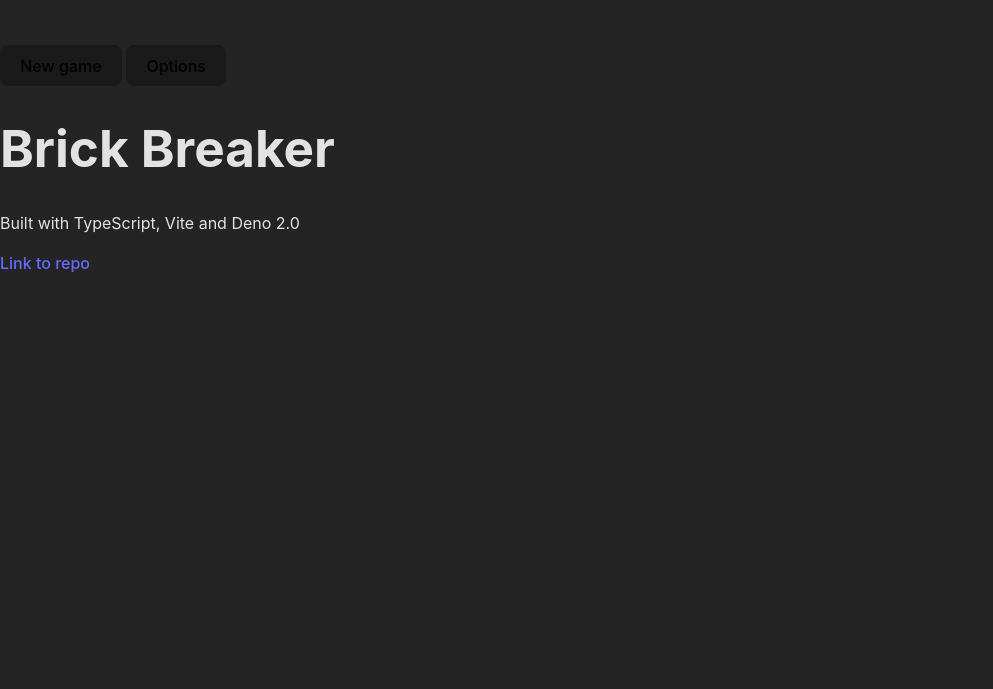
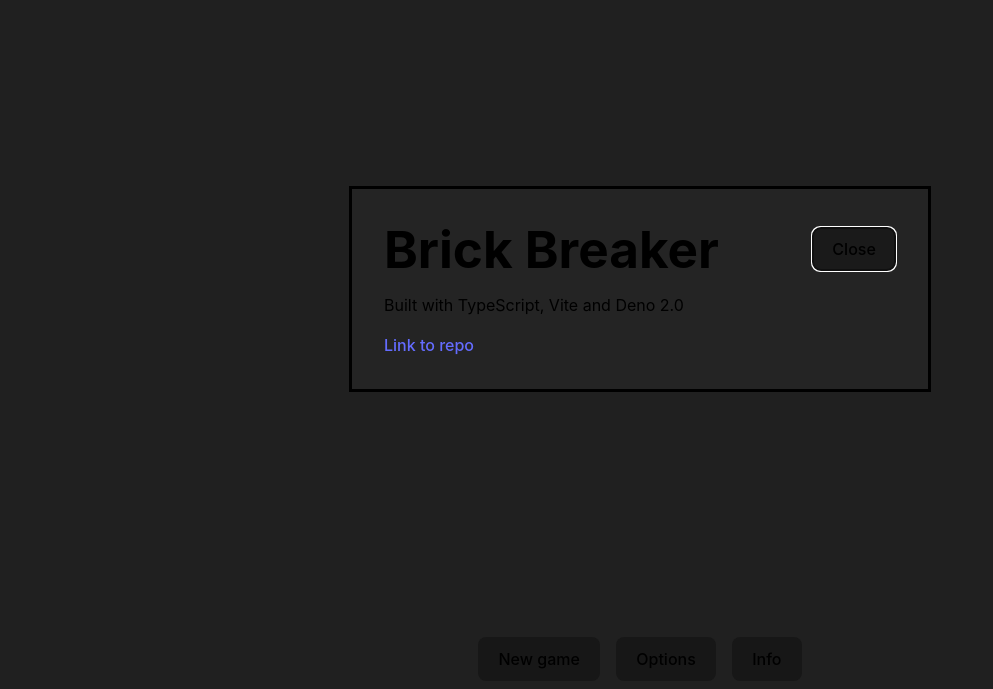
Before and after one commit to kputnins/brick-breaker, a website built with Vite: page index.html in a window 1280 px wide. Shown: the part 111-800 px from the top of the page, without its empty margins (0-993 px from the left). Built offline with nearby package versions, Linux system fonts and the light colour scheme.

Commit message:
feat: added basic UI

```diff
--- a/index.html
+++ b/index.html
@@ -10,16 +10,43 @@
     <body>
         <div id="app">
             <canvas id="canvas"></canvas>
-            <div>
+
+            <div id="controls" class="flex justify-content-center gap-16 p-8">
                 <button id="new-game" type="button">New game</button>
                 <button id="options" type="button">Options</button>
+                <button id="info" type="button">Info</button>
             </div>
-            <div>
-                <h1>Brick Breaker</h1>
-                <p>Built with TypeScript, Vite and Deno 2.0</p>
-                <a href="#" target="_blank"> Link to repo </a>
-            </div>
+
+            <dialog class="p-32">
+                <div
+                    class="flex justify-content-space-between align-items-center size-w-512 mb-16"
+                >
+                    <h1>Brick Breaker</h1>
+                    <button autofocus>Close</button>
+                </div>
+                <div>
+                    <p>Built with TypeScript, Vite and Deno 2.0</p>
+                    <a href="#" target="_blank"> Link to repo </a>
+                </div>
+            </dialog>
         </div>
+
+        <!-- Modal control -->
+        <script>
+            const dialog = document.querySelector("dialog");
+            const showButton = document.getElementById("info");
+            const closeButton = document.querySelector("dialog button");
+
+            showButton.addEventListener("click", () => {
+                dialog.showModal();
+            });
+
+            closeButton.addEventListener("click", () => {
+                dialog.close();
+            });
+
+            dialog.showModal();
+        </script>
 
         <script type="module" src="/src/main.ts"></script>
     </body>
--- a/src/main.ts
+++ b/src/main.ts
@@ -1,8 +1,120 @@
 import "./style.scss";
 import "./helpers.scss";
 
+declare global {
+  interface Window {
+    game: Game; // Replace with your actual class name
+  }
+}
+
+type Canvas = {
+  htmlElement: HTMLCanvasElement;
+  context: CanvasRenderingContext2D;
+};
+
+type Controls = {
+  panel: HTMLDivElement;
+  newGameButton: HTMLButtonElement;
+  optionsButton: HTMLButtonElement;
+  infoButton: HTMLButtonElement;
+};
+
+type Player = {
+  name: string;
+  score: number;
+  lives: number;
+  position: { x: number; y: number };
+  velocity: { x: number; y: number };
+  acceleration: { x: number; y: number };
+  size: { width: number; height: number };
+  sprite: HTMLImageElement;
+};
+
+type GameState = {
+  tick: number;
+  player: Player;
+};
+
+class Game {
+  private canvas: Canvas;
+  private controls: Controls;
+  private state: GameState;
+
+  constructor() {
+    const canvas = document.getElementById(
+      "canvas",
+    ) as HTMLCanvasElement | null;
+    if (!canvas) {
+      throw new Error("Failed to create canvas element.");
+    }
+
+    const context = canvas.getContext("2d");
+    if (!context) {
+      console.log("Canvas element", canvas);
+      throw new Error("Failed to get 2D context.");
+    }
+
+    this.canvas = { htmlElement: canvas, context: context };
+
+    const panel = document.getElementById("controls") as HTMLDivElement;
+    const newGameButton = document.getElementById(
+      "new-game",
+    ) as HTMLButtonElement;
+    const optionsButton = document.getElementById(
+      "options",
+    ) as HTMLButtonElement;
+    const infoButton = document.getElementById("info") as HTMLButtonElement;
+    if (!panel || !newGameButton || !optionsButton || !infoButton) {
+      console.log("Controls element", panel);
+      console.log("New game button", newGameButton);
+      console.log("Options button", optionsButton);
+      console.log("Info button", infoButton);
+      throw new Error("Failed to get controls elements.");
+    }
+
+    this.controls = {
+      panel: panel,
+      newGameButton: newGameButton,
+      optionsButton: optionsButton,
+      infoButton: infoButton,
+    };
+
+    this.state = {
+      tick: 0,
+      player: {
+        name: "Player",
+        score: 0,
+        lives: 3,
+        position: { x: 0, y: 0 },
+        velocity: { x: 0, y: 0 },
+        acceleration: { x: 0, y: 0 },
+        size: { width: 32, height: 32 },
+        sprite: new Image(),
+      },
+    };
+
+    this.handleResize();
+    window.addEventListener("resize", this.handleResize.bind(this));
+  }
+
+  handleResize() {
+    console.log(
+      "Resizing canvas...",
+      window.innerHeight,
+      this.controls.panel.clientHeight,
+    );
+    this.canvas.htmlElement.width = window.innerWidth;
+    this.canvas.htmlElement.height =
+      window.innerHeight - this.controls.panel.clientHeight - 6;
+  }
+}
+
 function main() {
-  console.log("Hello, World!");
+  const game = new Game();
+
+  window.game = game;
+
+  console.log("Game initialized.", game.state);
 }
 
 main();
--- a/src/style.scss
+++ b/src/style.scss
@@ -1,11 +1,13 @@
 :root {
+    --background-color: #242424;
+
     font-family: Inter, system-ui, Avenir, Helvetica, Arial, sans-serif;
     line-height: 1.5;
     font-weight: 400;
 
     color-scheme: light dark;
     color: rgba(255, 255, 255, 0.87);
-    background-color: #242424;
+    background-color: var(--background-color);
 
     font-synthesis: none;
     text-rendering: optimizeLegibility;
@@ -17,17 +19,20 @@
     width: 100vw;
     height: 100vh;
     margin: 0;
+    overflow: hidden;
 }
 
 h1 {
     font-size: 3.2em;
     line-height: 1.1;
+    margin: 0;
 }
 
 button {
-    border-radius: 8px;
-    border: 1px solid transparent;
-    padding: 0.6em 1.2em;
+    height: 2.75rem;
+    border-radius: 0.5rem;
+    border: 0.0625rem solid transparent;
+    padding: 0 1.2em;
     font-size: 1em;
     font-weight: 500;
     font-family: inherit;
@@ -54,3 +59,7 @@
         color: #535bf2;
     }
 }
+
+dialog {
+    background: var(--background-color);
+}
```
